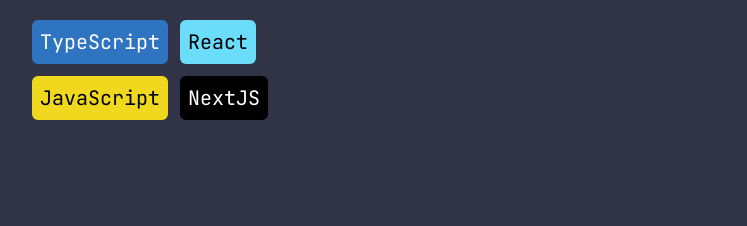
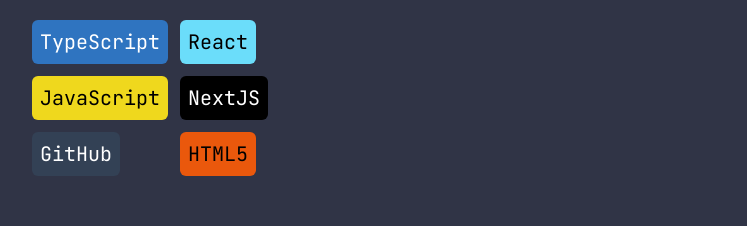
Before and after one commit to raua-hipolito/Meu-Portfolio, a Next.js app in the folder my-portfolio/: page / in a window 1280 px wide. Shown: the part 1100-1326 px from the top of the page, without its empty margins (96-843 px from the left). Built offline with nearby package versions, Linux system fonts and the light colour scheme.

Commit message:
adicionando techs novas

```diff
--- a/my-portfolio/src/components/Home/AboutMe.tsx
+++ b/my-portfolio/src/components/Home/AboutMe.tsx
@@ -36,6 +36,12 @@
                 <li style={{ backgroundColor: '#000000', color: '#FFFFFF' }} className="w-fit p-2 rounded-md">
                     NextJS
                 </li>
+                <li style={{ backgroundColor: '#334155', color: '#FFFFFF' }} className="w-fit p-2 rounded-md">
+                    GitHub
+                </li>
+                 <li style={{ backgroundColor: '#ea580c', color: '#000000' }} className="w-fit p-2 rounded-md">
+                    HTML5
+                </li>
             </ul>
 
         </div>
```
